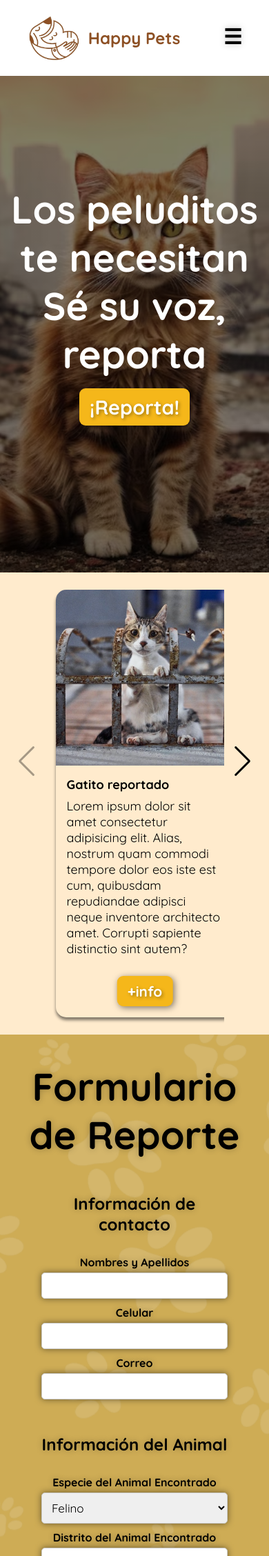
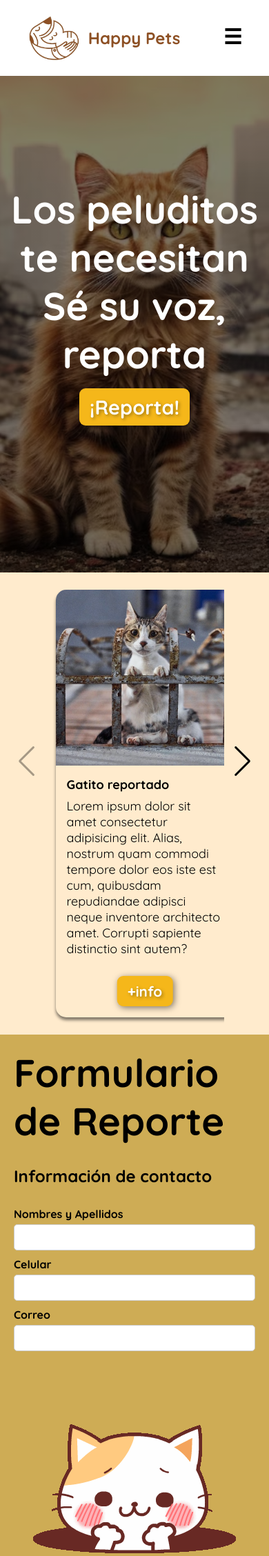
Before and after one commit to LeslieSanz/HappyPets-ProyectoWeb, a PHP site: page /html/reporta.html in a window 390 px wide. Shown: the top 2256 px of the page at 69% size. Run offline with PHP 8.4, Linux system fonts and the light colour scheme; some libraries are stand-ins or nearby versions.

Commit message:
arreglando responsive

```diff
--- a/css/styleReporta.css
+++ b/css/styleReporta.css
@@ -93,15 +93,11 @@ h3 {
 /* ------------------------------ ANIMALES EXTRAVIADOS -------------------------------*/
 .section-animales {
     background-color: blanchedalmond;
-    background-repeat: no-repeat;
-    background-size: cover;
-    background-position: center center;
     display: flex;
     justify-content: center;
     align-items: center;
     min-height: 70px;
     padding: 10px;
-
 }
 
 /* ----------------------------------CARRUSEL DE CARTAS--------------------------------------------------*/
@@ -292,92 +285,45 @@ h3 {
 iframe {
     width: 100%;
     height: auto;
+}
+
+
+/* --------------------------------- FORMULARIO --------------------------------------*/
+.section-formulario {
+    background-color: rgb(206, 172, 85);
+}
+
+
+.section-formulario__div--container2 h1 {
+    margin-bottom: 30px;
+}
+
+.section-formulario__div--container2 h2 {
+    font-size: 24px;
+    margin-bottom: 30px;
+}
+
+
+.section-formulario__div--container2 {
+    max-width: 1200px;
+    margin: 0 auto;
+    padding: 20px;
+    display: flex;
+    flex-direction: column;
+    align-items: center;
+    /* Centra horizontalmente en el centro */
+    justify-content: center;
+    /* Centra verticalmente en el centro */
 
 }
 
 
-/* --------------------------------- FORMULARIO --------------------------------------*/
-
-/* ESTILOS BASICOS DE LA SECCION*/
-.section-formulario {
-    background-color: rgb(206, 172, 85);
-    background-image: url("../img/reporta-img/fondo.png");
-    background-repeat: no-repeat;
-    background-size: cover;
-    background-position: center center;
-}
-
-/* PONE EN EL CENTRO Y DA SOMBRAS AL TITULO DEL FORMULARIO*/
-.section-formulario__div--container2 h1 {
-    text-shadow: 0px 0px 10px rgba(0, 0, 0, 0.25);
-    margin-bottom: 30px;
-    text-align: center;
-
-}
-
-/* PONE SOMBRAS Y ESPACIADO AL H2(INFO DE CONTACTO Y ANIMAL)*/
-.section-formulario__div--container2 h2 {
-
-    text-shadow: 0px 0px 10px rgba(0, 0, 0, 0.25);
-    font-size: 24px;
-    margin-bottom: 30px;
-}
-
-/* RESPONSIVE PARA EL FORMULARIO */
-.section-formulario__div--container2 {
-    /* HACE QUE LOS CONTENEDORES NO OCUPEN TODO EL ESPACIO */
-    max-width: 1600px;
-
-    /* HACE QUE SE MANTENGA CENTRADO*/
-    margin: 0 auto;
-    /*COMO SI FUERAN MARGENES*/
-    padding: 40px;
-
-    align-items: center;
-
-}
-
-form {
-    align-items: center;
-    text-align: center;
-    margin: 0;
-}
-
-.form-text {
-    margin: 0 auto;
-    max-width: 600px;
-    width: 100%;
-}
 
 
 
-select {
-    box-shadow: 0px 0px 10px rgba(0, 0, 0, 0.5);
-    width: 100%;
-    padding: 10px;
-    border: 1px solid #ccc;
-    border-radius: 5px;
-    margin-bottom: 10px;
-    font-size: 17px;
-
-}
-
-.form-flex {
-    margin: 0;
-    width: auto;
-}
-
-.form-flex div {
-    padding: 10px;
-}
 
 
-.form-text h2 {
-    text-shadow: 0px 0px 10px rgba(0, 0, 0, 0.25);
-}
-
 label {
-    text-shadow: 0px 0px 10px rgba(0, 0, 0, 0.25);
     display: block;
     margin-bottom: 5px;
     font-weight: bold;
@@ -386,7 +332,6 @@ label {
 input[type="text"],
 input[type="email"],
 textarea {
-    box-shadow: 0px 0px 10px rgba(0, 0, 0, 0.5);
     width: 100%;
     padding: 10px;
     border: 1px solid #ccc;
@@ -427,10 +372,6 @@ textarea {
 
 }
 
-.form-text img {
-    display: none;
-}
-
 .container2 .box {
     width: 100%;
     padding: 10px;
```
Also changed, not shown: other parts of css/styleReporta.css (+5 -50 lines).
